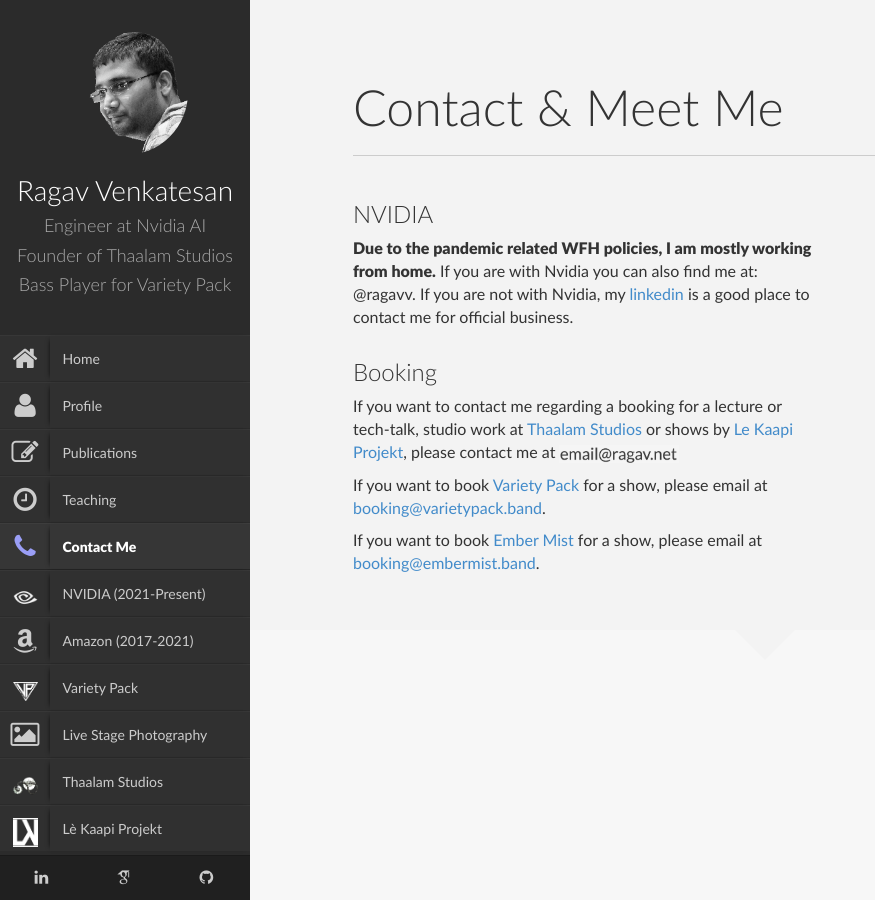
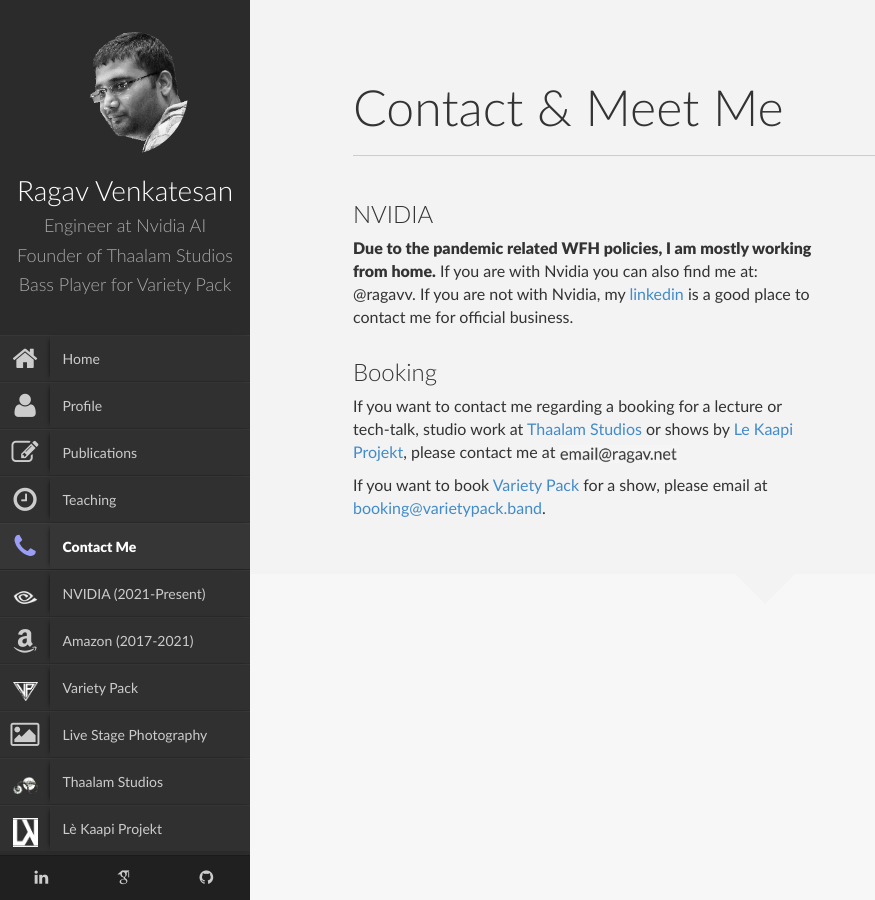
Before and after one commit to ragavvenkatesan/ragavvenkatesan.github.io, a Jekyll site: the page built from contact.html, in a window 1280 px wide. Shown: the whole page, without its empty margins (0-875 px from the left). Built offline with Jekyll 4.4.1, drawn with Linux system fonts in a browser that asks for light colours; nearby versions of some CDN libraries.

Commit message:
removing trauma

```diff
--- a/contact.html
+++ b/contact.html
@@ -35,10 +35,6 @@
                         href="{{site.url}}/variety-pack.html">Variety Pack</a> for a show, please email at <a href="mailto:booking@varietypack.band">booking@varietypack.band</a>.
                         <p>
                         </p>
-                        If you want to book <a
-                        href="{{site.url}}/ember-mist.html">Ember Mist</a> for a show, please email at <a href="mailto:booking@embermist.band">booking@embermist.band</a>.
-                        <p>
-                        </p>
                     </div>
                 <!--
                     <div class="col-md-5">
```
